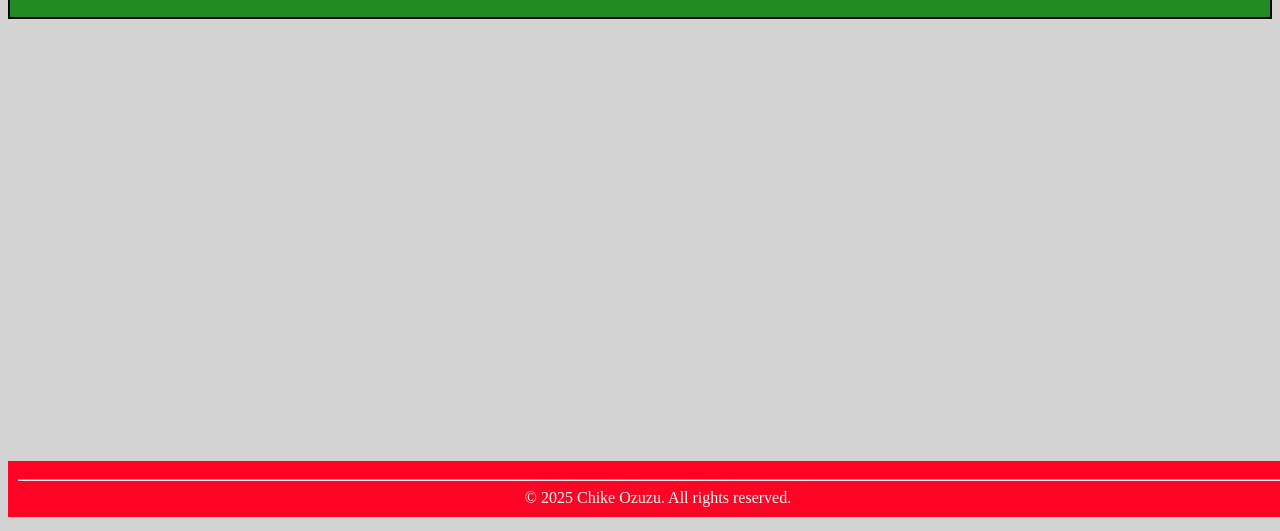
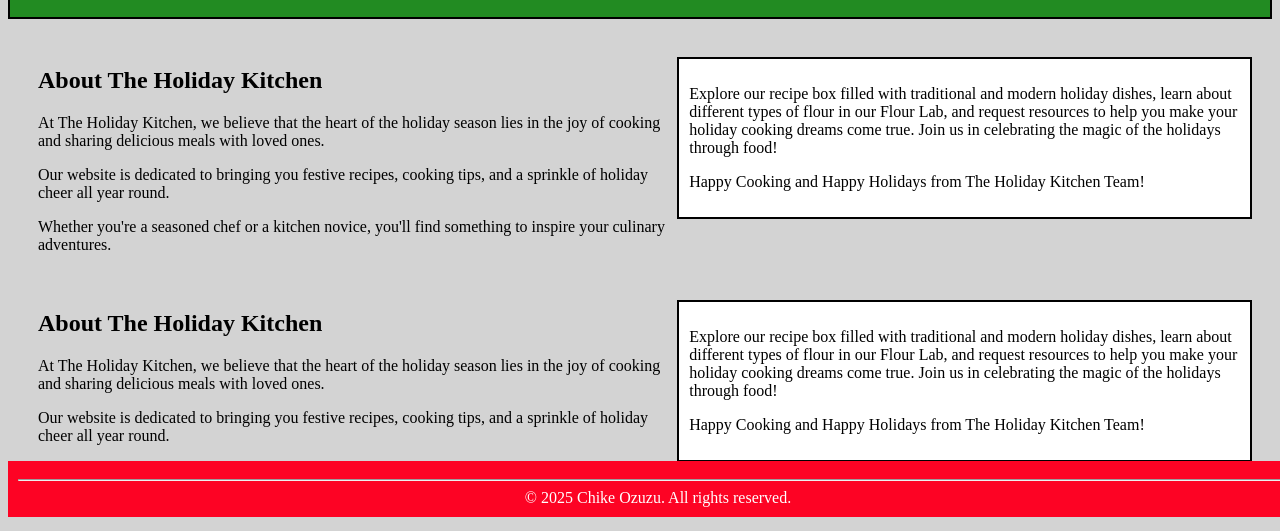
Before and after one commit to chikeozuzu/SBA307, a plain HTML site: page pages/index.html in a window 1280 px wide. Shown: the part 283-814 px from the top of the page. Drawn offline with Linux system fonts and the light colour scheme.

```diff
--- a/pages/index.html
+++ b/pages/index.html
@@ -34,9 +34,63 @@
             <img src="../Images/cozy-cabin.jpg" alt="Cozy Cabin Image" class="header-image" />
         </div>
     </div>
-    <div>
+    <br>
+    <div class="main-content">
+        <aside>
+            <p>
+                Explore our recipe box filled with traditional and modern holiday dishes, learn about different types of
+                flour in our Flour Lab, and request resources to help you make your holiday cooking dreams come true.
+                Join us in celebrating the magic of the holidays through food!
+            </p>
+            <p>
+                Happy Cooking and Happy Holidays from The Holiday Kitchen Team!
+            </p>
+        </aside>
+
+        <h2>About The Holiday Kitchen</h2>
+        <p>
+            At The Holiday Kitchen, we believe that the heart of the holiday season lies in the joy of cooking and
+            sharing delicious meals with loved ones.
+        </p>
+        <p>
+            Our website is dedicated to bringing you festive recipes, cooking tips, and a sprinkle of holiday cheer all
+            year round.
+        </p>
+        <p>
+            Whether you're a seasoned chef or a kitchen novice, you'll find something to inspire your culinary
+            adventures.
+        </p>
 
     </div>
+
+    <div class="other-content">
+        <aside>
+            <p>
+                Explore our recipe box filled with traditional and modern holiday dishes, learn about different types of
+                flour in our Flour Lab, and request resources to help you make your holiday cooking dreams come true.
+                Join us in celebrating the magic of the holidays through food!
+            </p>
+            <p>
+                Happy Cooking and Happy Holidays from The Holiday Kitchen Team!
+            </p>
+        </aside>
+
+        <h2>About The Holiday Kitchen</h2>
+        <p>
+            At The Holiday Kitchen, we believe that the heart of the holiday season lies in the joy of cooking and
+            sharing delicious meals with loved ones.
+        </p>
+        <p>
+            Our website is dedicated to bringing you festive recipes, cooking tips, and a sprinkle of holiday cheer all
+            year round.
+        </p>
+        <p>
+            Whether you're a seasoned chef or a kitchen novice, you'll find something to inspire your culinary
+            adventures.
+        </p>
+
+    </div>
+
     <div id="footer">
         <hr>
         &copy; 2025 Chike Ozuzu. All rights reserved.
--- a/styles/styles.css
+++ b/styles/styles.css
@@ -75,3 +75,19 @@ body {
 #img-2{
     flex-grow: 1;
 }
+aside {
+    float: right;
+    width: 45%;
+    margin: 10px;
+    padding: 10px;
+    border: 2px solid black;
+    background-color: white;
+}
+.main-content {
+    margin-left: 20px;
+    padding: 10px;
+}
+.other-content {
+    margin-left: 20px;
+    padding: 10px;
+}
```
